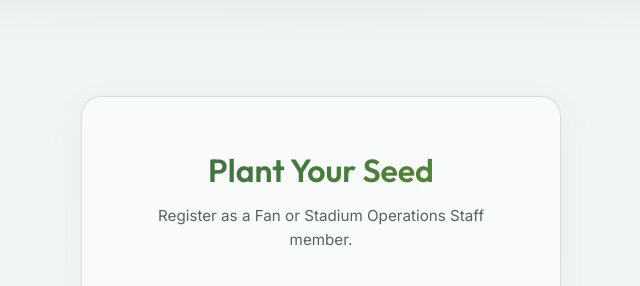
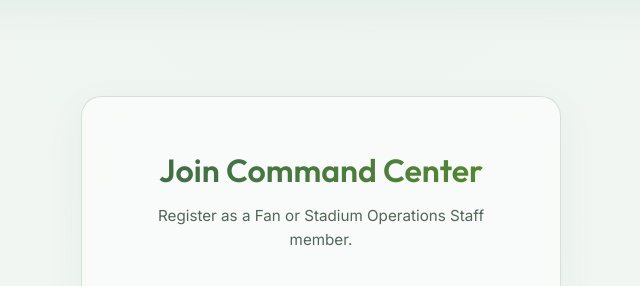
Before and after one commit to rohith1246/fifa, a Flask app: page /register in a window 1280 px wide. Shown: the part 141-427 px from the top of the page, without its empty margins (319-959 px from the left). Run offline with Flask 3, Linux system fonts and the light colour scheme.

Commit message:
style: fix registration header title from seed to command center

```diff
--- a/templates/register.html
+++ b/templates/register.html
@@ -5,7 +5,7 @@
 {% block content %}
 <div class="auth-card card-main">
     <div class="auth-header">
-        <h2>Plant Your Seed</h2>
+        <h2>Join Command Center</h2>
         <p>Register as a Fan or Stadium Operations Staff member.</p>
     </div>
 
```
